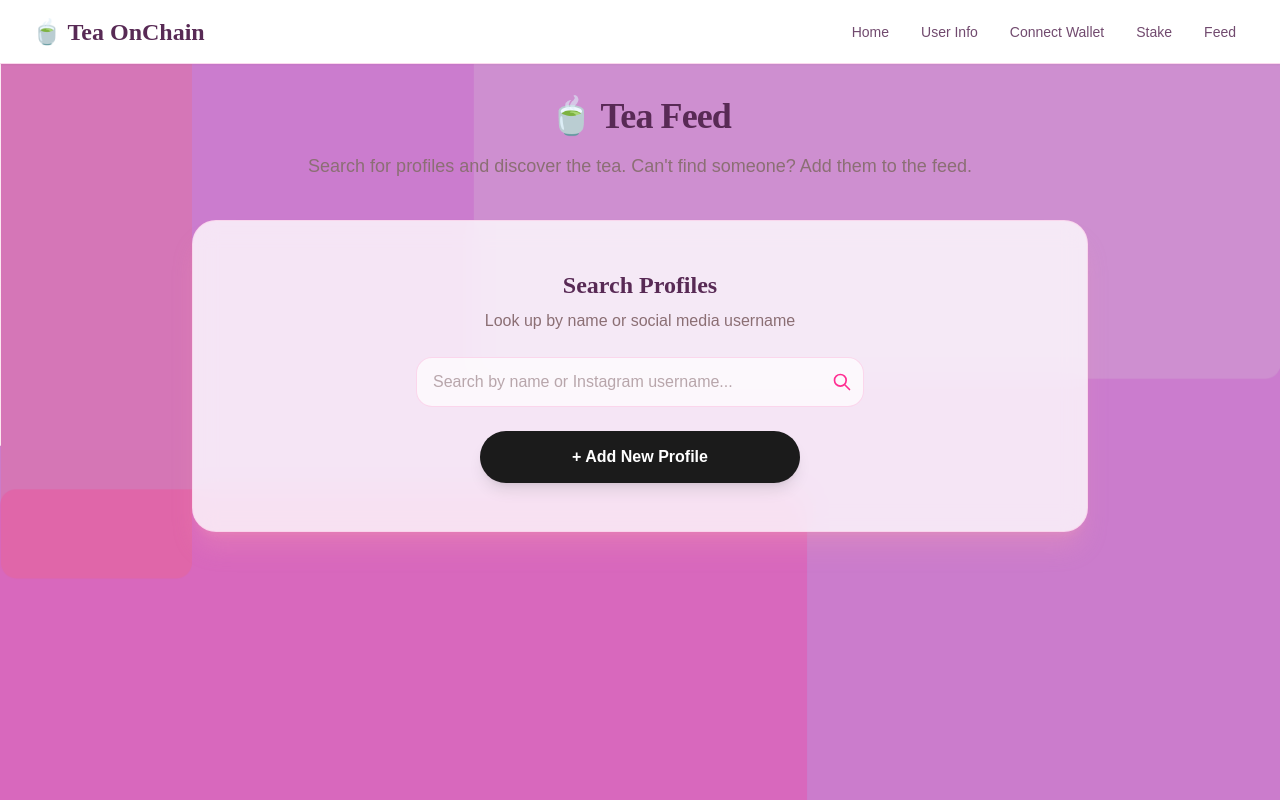
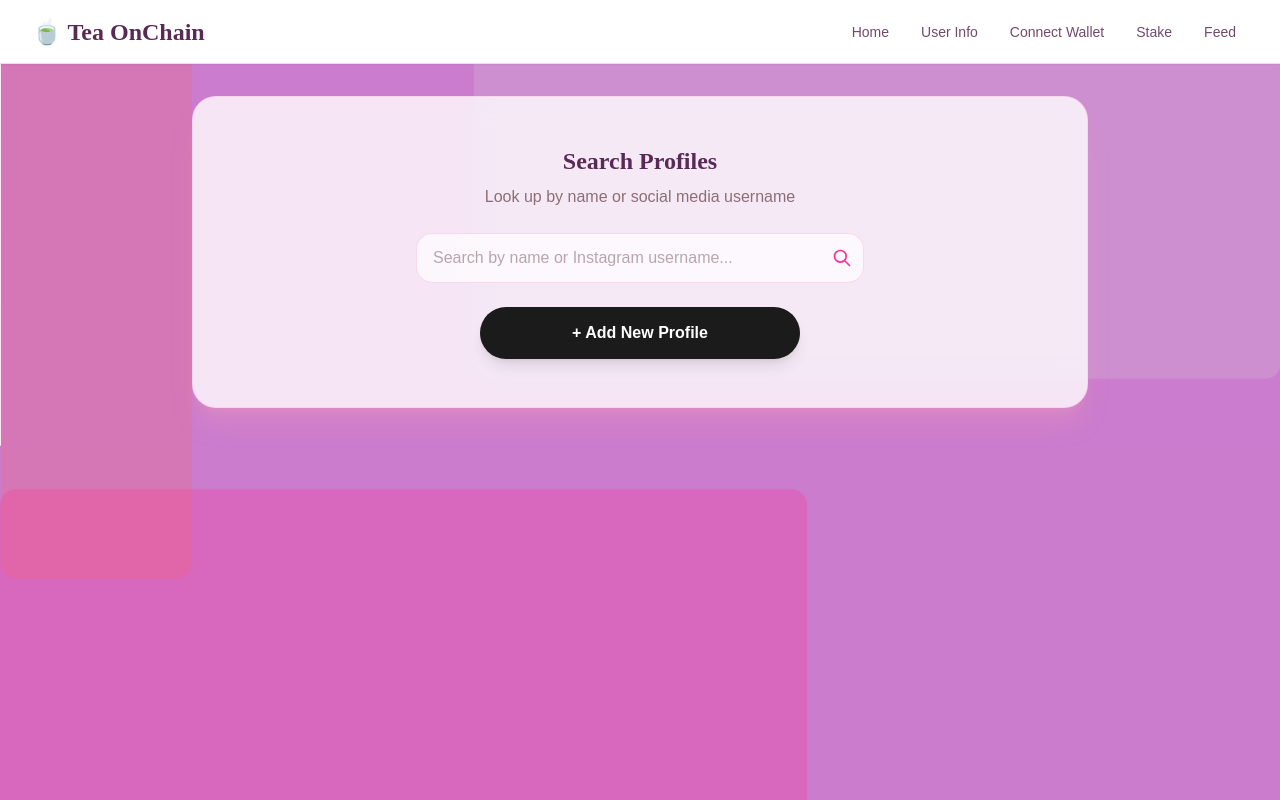
Before and after one commit to shriya-upadhyay/tea-on-chain, a Next.js app: page /frontend/feed in a window 1280 px wide. Built offline with nearby package versions, Linux system fonts and the light colour scheme.

Commit message:
baby changes

```diff
--- a/src/app/frontend/feed/page.tsx
+++ b/src/app/frontend/feed/page.tsx
@@ -74,22 +74,6 @@ export default function FeedPage() {
       {/* Content */}
       <div className="relative z-10 h-full flex flex-col items-center justify-start px-4 sm:px-6 py-8">
         <div className="w-full max-w-4xl">
-          {/* Header */}
-          <div className="text-center mb-8 sm:mb-10">
-            <h1
-              className="text-3xl sm:text-4xl font-bold text-[#582A55] tracking-tight mb-4"
-              style={{ fontFamily: "'Moirai One', cursive" }}
-            >
-              🍵 Tea Feed
-            </h1>
-            <p
-              className="text-base sm:text-lg text-[#8B6F74] max-w-2xl mx-auto"
-              style={{ fontFamily: "'Inria Sans', sans-serif" }}
-            >
-              Search for profiles and discover the tea. Can't find someone? Add them to the feed.
-            </p>
-          </div>
-
           {/* Search Section */}
           <div className="card mb-8">
             <div className="text-center mb-6">
--- a/src/app/frontend/page.tsx
+++ b/src/app/frontend/page.tsx
@@ -10,7 +10,7 @@ export default function HomePage() {
     <div className="grid h-full grid-cols-1 md:grid-cols-2">
       {/* LEFT: hero art */}
       <div
-        className="h-full bg-[#FF4F7A] bg-no-repeat bg-left-bottom bg-[length:70%]"
+        className="h-full bg-[#FF5884] bg-no-repeat bg-left-bottom bg-[length:70%]"
         style={{ backgroundImage: "url('/omg-girl.png')" }}
       />
 
```
